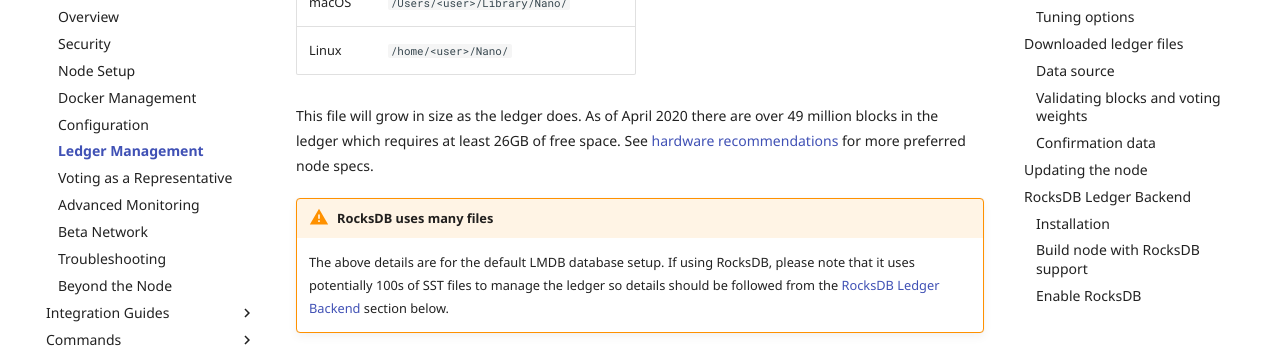
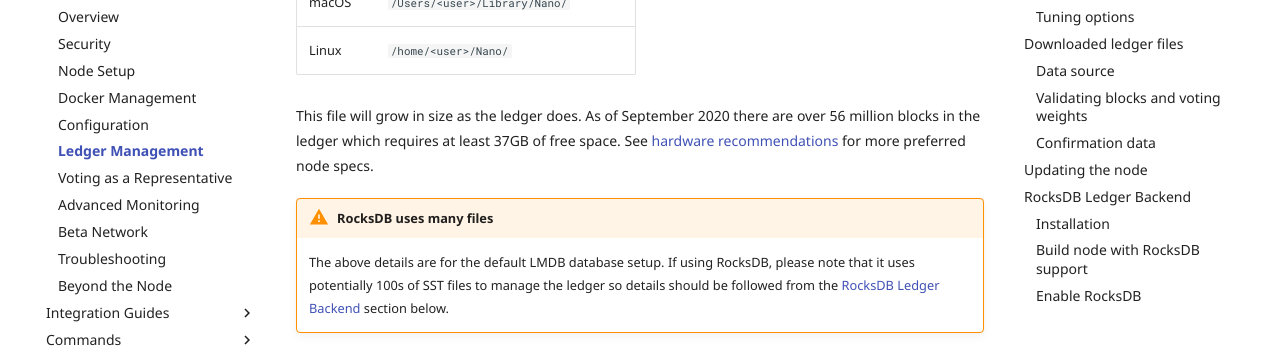
Before and after one commit to nanocurrency/nano-docs, an MkDocs documentation site: the page built from docs/running-a-node/ledger-management.md, in a window 1280 px wide and 900 px high, scrolled down 439 px. Shown: the part 154-502 px from the top of the window. Built offline with MkDocs 1.6.1 and Material for MkDocs 9.7.7, drawn with Linux system fonts in a browser that asks for light colours; comment, search, counter and statistics services are not loaded.

Commit message:
Update ledger file size doc as of September 2020

```diff
--- a/docs/running-a-node/ledger-management.md
+++ b/docs/running-a-node/ledger-management.md
@@ -12,7 +12,7 @@ The node automatically manages the full Nano ledger in the `data.ldb` file which
 
 --8<-- "directory-locations.md"
 
-This file will grow in size as the ledger does. As of April 2020 there are over 49 million blocks in the ledger which requires at least 26GB of free space. See [hardware recommendations](/running-a-node/node-setup/#hardware-recommendations) for more preferred node specs.
+This file will grow in size as the ledger does. As of September 2020 there are over 56 million blocks in the ledger which requires at least 37GB of free space. See [hardware recommendations](/running-a-node/node-setup/#hardware-recommendations) for more preferred node specs.
 
 !!! warning "RocksDB uses many files"
 	The above details are for the default LMDB database setup. If using RocksDB, please note that it uses potentially 100s of SST files to manage the ledger so details should be followed from the [RocksDB Ledger Backend](#rocksdb-ledger-backend) section below.
```
